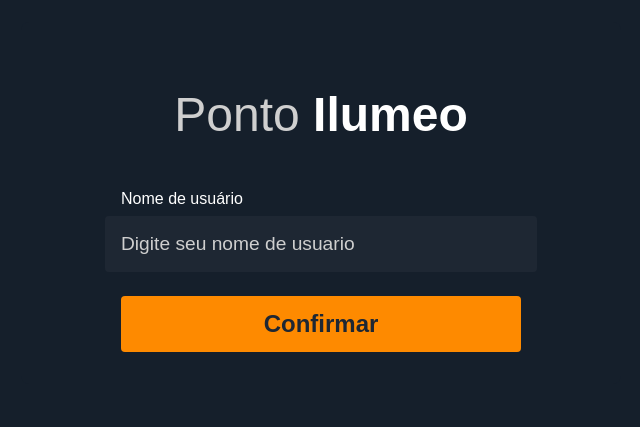
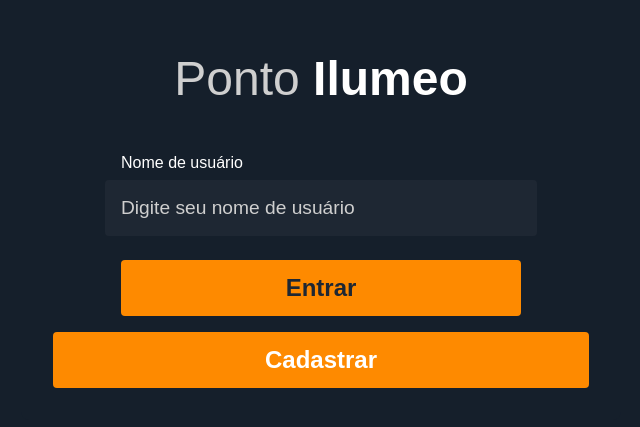
Before and after one commit to caiovalverde20/pontoapp-frontend, a React (Vite) app: page / in a window 1280 px wide. Shown: the part 197-624 px from the top of the page, without its empty margins (319-959 px from the left). Built offline with nearby package versions, Linux system fonts and the light colour scheme; no server answers.

Commit message:
Cadastro de usuario integrado

```diff
--- a/src/components/AddUser.tsx
+++ b/src/components/AddUser.tsx
@@ -1,15 +1,25 @@
 import React, { useState } from "react";
 import api from "../services/api";
+import {
+  Input,
+  Button,
+  InputContainer,
+  Label,
+  Title,
+  Highlight,
+} from "../pages/LoginPage.styles";
 
 interface AddUserProps {
   onUserAdded: (user: any) => void;
+  onBackToLogin: () => void;
 }
 
 const AddUser: React.FC<AddUserProps> = ({ onUserAdded }) => {
   const [newUserName, setNewUserName] = useState<string>("");
 
   const handleAddUser = () => {
-    api.post("/users", { fullName: newUserName })
+    api
+      .post("/users", { fullName: newUserName })
       .then((response) => {
         onUserAdded(response.data);
         setNewUserName("");
@@ -20,18 +30,23 @@ const AddUser: React.FC<AddUserProps> = ({ onUserAdded }) => {
   };
 
   return (
-    <div>
-      <h2>Adicionar Novo Usuário</h2>
-      <input
-        type="text"
-        value={newUserName}
-        onChange={(e) => setNewUserName(e.target.value)}
-        placeholder="Nome completo"
-      />
-      <button onClick={handleAddUser} disabled={!newUserName.trim()}>
-        Adicionar
-      </button>
-    </div>
+    <>
+      <Title>
+        Cadastro de <Highlight>Usuário</Highlight>
+      </Title>
+      <InputContainer>
+        <Label>Nome Completo</Label>
+        <Input
+          type="text"
+          value={newUserName}
+          onChange={(e) => setNewUserName(e.target.value)}
+          placeholder="Digite o nome completo"
+        />
+        <Button onClick={handleAddUser} disabled={!newUserName.trim()}>
+          Cadastrar
+        </Button>
+      </InputContainer>
+    </>
   );
 };
 
--- a/src/pages/LoginPage.tsx
+++ b/src/pages/LoginPage.tsx
@@ -1,5 +1,6 @@
 import React, { useState } from "react";
 import api from "../services/api";
+import AddUser from "../components/AddUser";
 import {
   Button,
   Container,
@@ -13,6 +14,7 @@ import {
 
 const LoginPage: React.FC = () => {
   const [username, setUsername] = useState<string>("");
+  const [isRegisterMode, setIsRegisterMode] = useState<boolean>(false);
 
   const handleLogin = async () => {
     try {
@@ -23,22 +25,47 @@ const LoginPage: React.FC = () => {
     }
   };
 
+  const handleUserAdded = (newUser: any) => {
+    alert(`Usuário cadastrado com sucesso! Username: ${newUser.username}`);
+    setIsRegisterMode(false);
+  };
+
+  const handleBackToLogin = () => {
+    setIsRegisterMode(false);
+  };
+
   return (
     <Container>
       <Content>
         <Title>
           Ponto <Highlight>Ilumeo</Highlight>
         </Title>
+
+        {isRegisterMode ? (
+          <AddUser onUserAdded={handleUserAdded} onBackToLogin={handleBackToLogin} />
+        ) : (
           <InputContainer>
             <Label>Nome de usuário</Label>
             <Input
               type="text"
               value={username}
               onChange={(e) => setUsername(e.target.value)}
-            placeholder="Digite seu nome de usuario"
+              placeholder="Digite seu nome de usuário"
             />
-          <Button onClick={handleLogin}>Confirmar</Button>
+            <Button onClick={handleLogin}>Entrar</Button>
           </InputContainer>
+        )}
+
+        <Button
+          onClick={() => setIsRegisterMode(!isRegisterMode)}
+          style={{
+            marginTop: "1rem",
+            backgroundColor: "#444",
+            color: "#fff",
+          }}
+        >
+          {isRegisterMode ? "Voltar ao Login" : "Cadastrar"}
+        </Button>
       </Content>
     </Container>
   );
```
Lines whose indentation alone changed are shown as unchanged.
